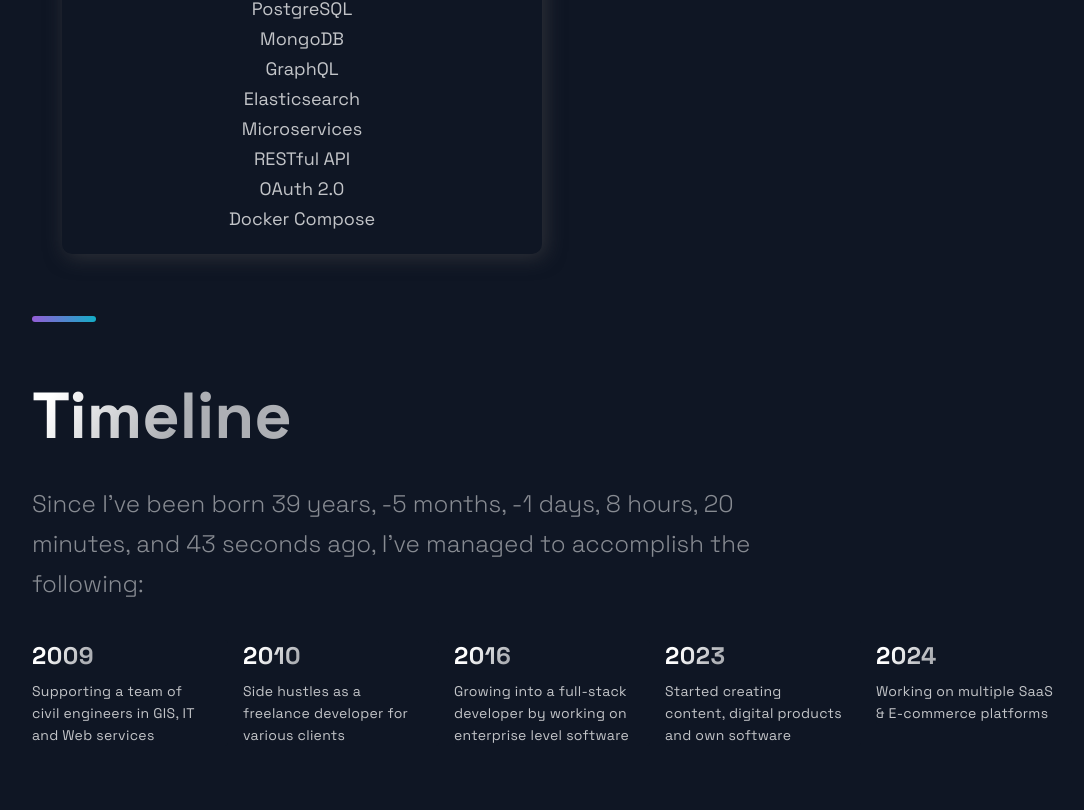
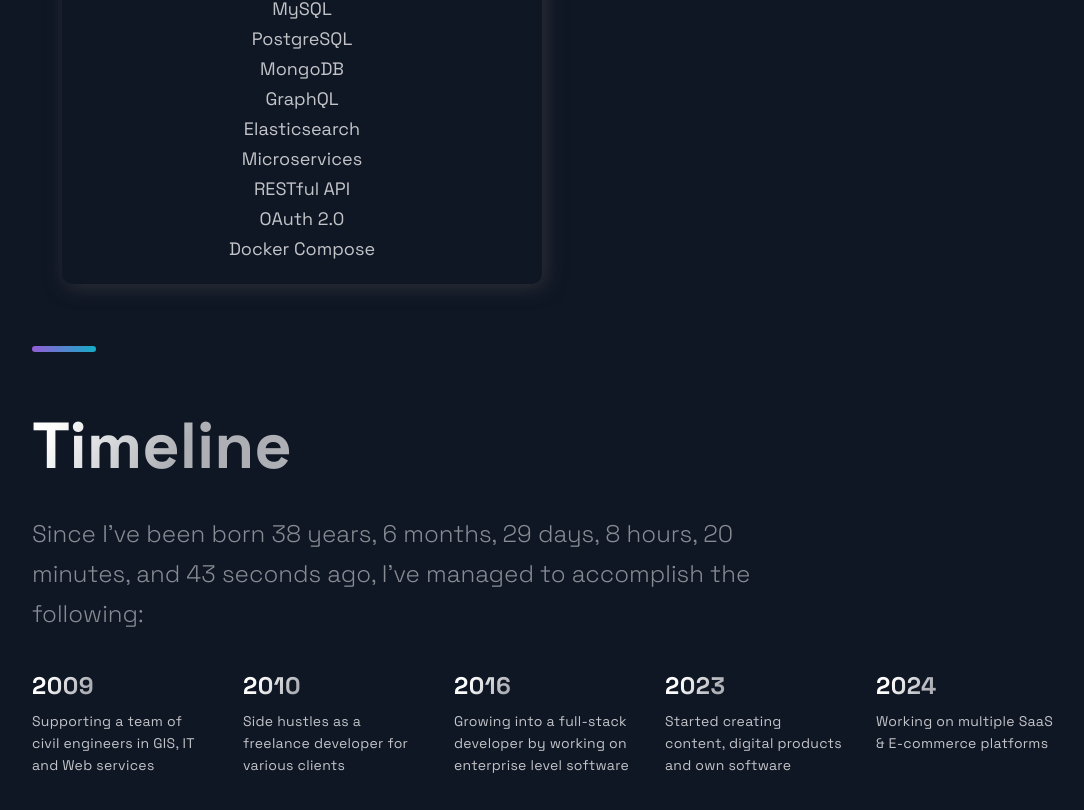
Before and after one commit to samiralibabic/portfolio, a Next.js app: page / in a window 1280 px wide. Shown: the part 2340-3150 px from the top of the page, without its empty margins (88-1172 px from the left). Built offline with nearby package versions, Linux system fonts and the light colour scheme.

Commit message:
feat: updated age calculation and added bun to backend technologies

```diff
--- a/src/components/TimeLine/TimeLine.js
+++ b/src/components/TimeLine/TimeLine.js
@@ -25,12 +25,29 @@
   const today = new Date();
   const birthDateObj = new Date(birthDate);
 
-  const years = today.getFullYear() - birthDateObj.getFullYear();
-  const months = today.getMonth() - birthDateObj.getMonth();
-  const days = today.getDate() - birthDateObj.getDate();
+  let years = today.getFullYear() - birthDateObj.getFullYear();
+  let months = today.getMonth() - birthDateObj.getMonth();
+  let days = today.getDate() - birthDateObj.getDate();
   const hours = today.getHours() - birthDateObj.getHours();
   const minutes = today.getMinutes() - birthDateObj.getMinutes();
   const seconds = today.getSeconds() - birthDateObj.getSeconds();
+  // If the current day of the month is less than the birth day, subtract one month
+  if (days < 0) {
+    months--;
+    // Calculate the number of days remaining in the previous month
+    const daysInPrevMonth = new Date(
+      today.getFullYear(),
+      today.getMonth(),
+      0
+    ).getDate();
+    days += daysInPrevMonth;
+  }
+
+  // If the current month is less than the birth month, subtract one year
+  if (months < 0) {
+    years--;
+    months += 12;
+  }
 
   return { years, months, days, hours, minutes, seconds };
 };
@@ -93,7 +110,7 @@
       <SectionDivider />
       <SectionTitle main>Timeline</SectionTitle>
       <SectionText
-      dangerouslySetInnerHTML={age && {
+        dangerouslySetInnerHTML={age && {
           __html: `Since I've been born ${age.years} years, ${age.months} months, ${age.days} days, ${age.hours} hours, ${age.minutes} minutes, and ${age.seconds} seconds ago, I've managed to accomplish the following:`,
         }}/>
       <CarouselContainer ref={carouselRef} onScroll={handleScroll}>
--- a/src/constants/constants.js
+++ b/src/constants/constants.js
@@ -65,6 +65,7 @@
   ],
   backEnd: [
     "Node.js",
+    "Bun",
     "Express",
     "Java",
     "Spring Boot",
```
